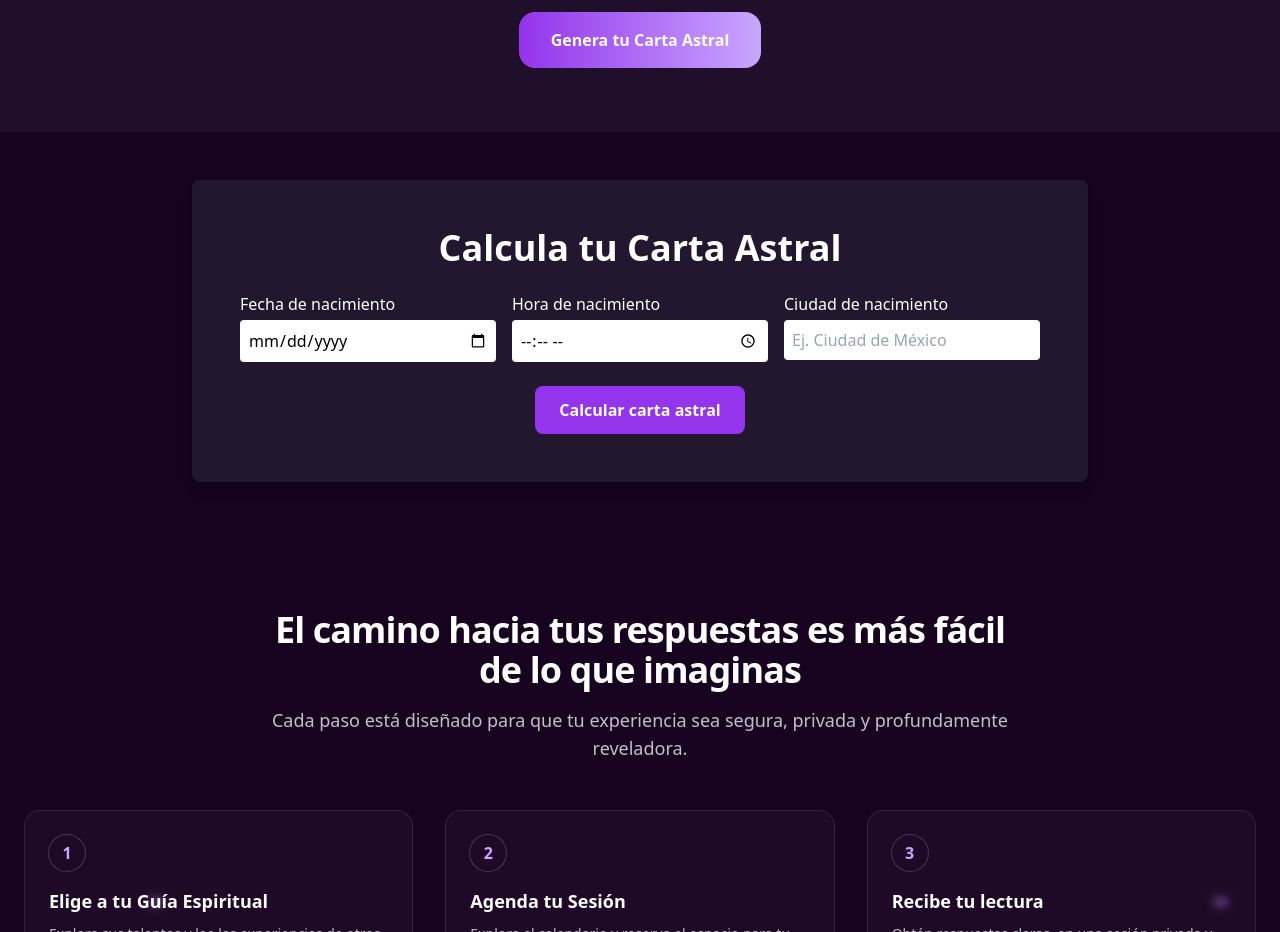
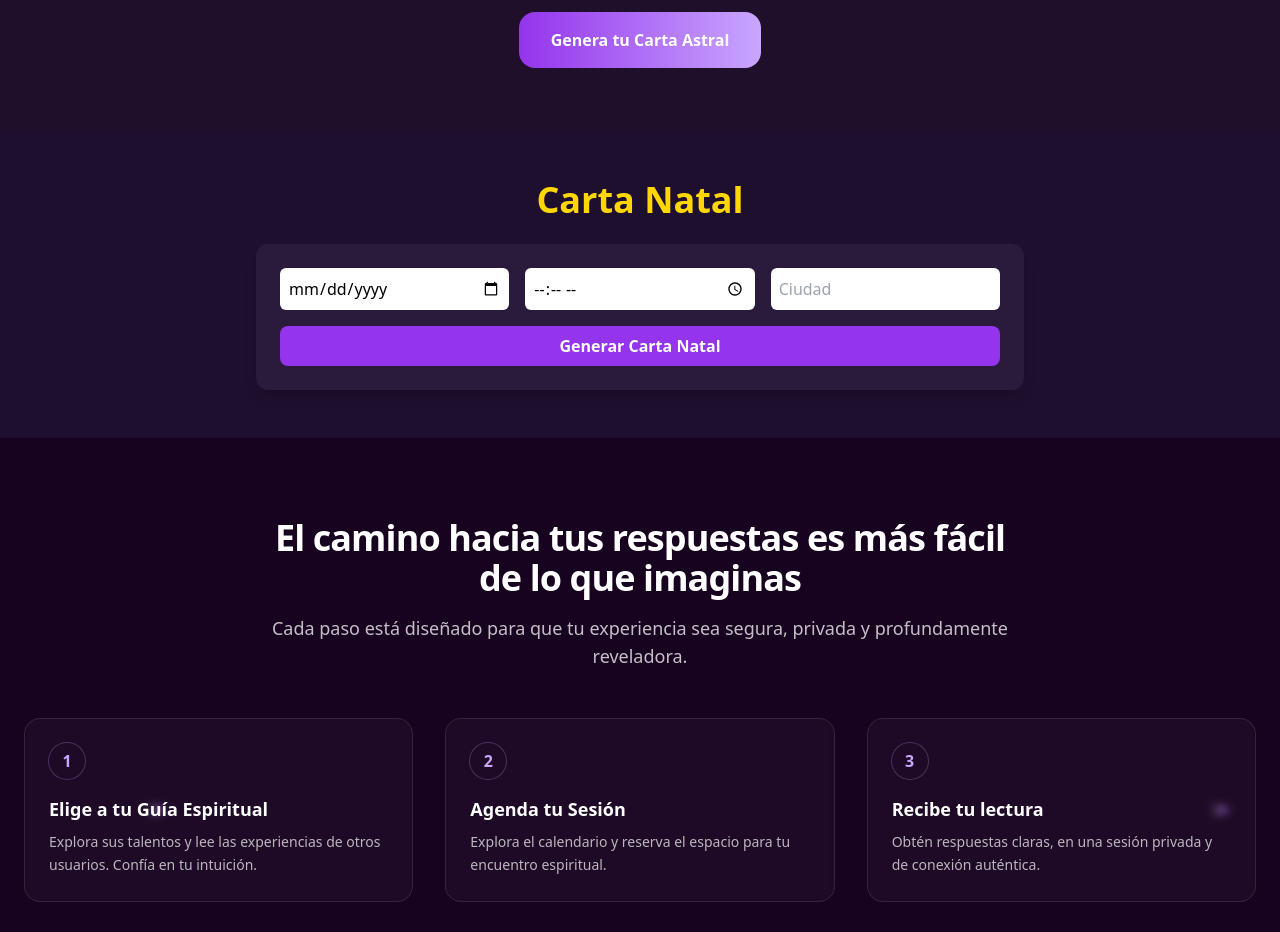
Before and after one commit to arcana302-art/arcana-v2, a Next.js app: page / in a window 1280 px wide. Shown: the part 1120-2052 px from the top of the page. Built offline with nearby package versions, Linux system fonts and the light colour scheme.

Commit message:
Update page.tsx

```diff
--- a/app/page.tsx
+++ b/app/page.tsx
@@ -1,6 +1,5 @@
 import Hero from "@/components/Hero";
-import Gancho from "@/components/Gancho"; // NUEVO
-import CartaAstral from "@/components/CartaAstral"; // NUEVO
+import Gancho from "@/components/Gancho";
 import HowItWorks from "@/components/HowItWorks";
 import Benefits from "@/components/Benefits";
 import Categories from "@/components/Categories";
@@ -11,16 +10,14 @@ import Security from "@/components/Security";
 import FAQ from "@/components/FAQ";
 import Freebies from "@/components/Freebies";
 import JoinAsExpert from "@/components/JoinAsExpert";
-
-// ⚠️ Import deliberadamente SIN footer.
-// El footer lo pinta layout.tsx para evitar duplicados.
+import CartaNatal from "@/components/CartaNatal"; // NUEVO
 
 export default function Page() {
   return (
     <main className="bg-[#17031F] text-white">
       <Hero />
-      <Gancho />         {/* NUEVO: sección gancho, horóscopos y escala de conciencia */}
-      <CartaAstral />    {/* NUEVO: sección interactiva para calcular carta astral */}
+      <Gancho />
+      <CartaNatal /> {/* NUEVO */}
       <HowItWorks />
       <Benefits />
       <Categories />
```
